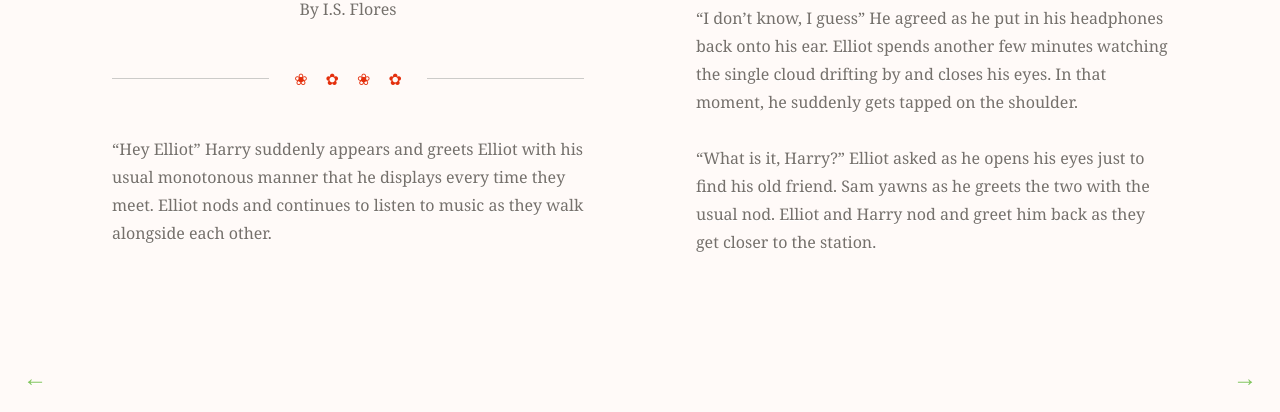
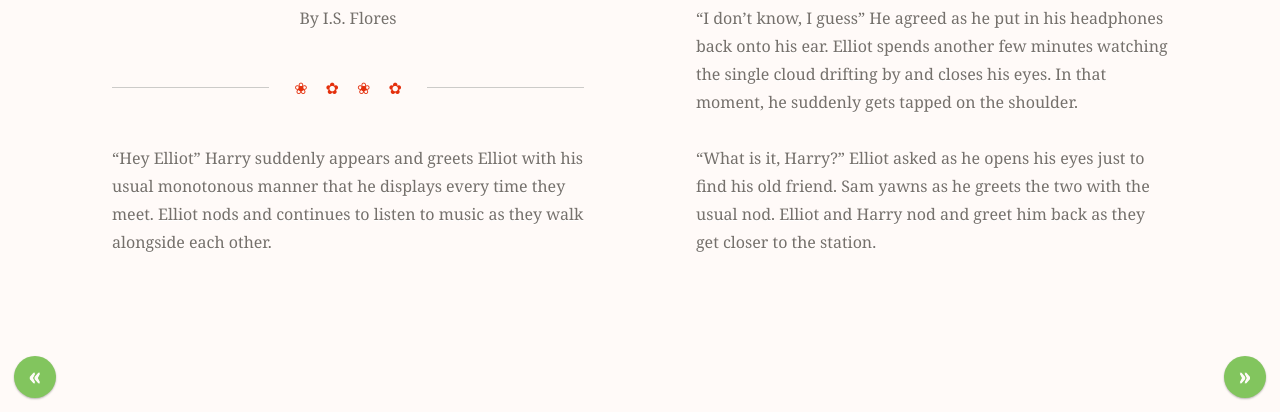
Before and after one commit to harveycabaguio/petals-gift, a plain HTML site: page index.html in a window 1280 px wide. Shown: the part 388-800 px from the top of the page. Drawn offline with nearby package versions, Linux system fonts and the light colour scheme; a web font is replaced by a local one.

Commit message:
footer fix; general fixes

```diff
--- a/index.html
+++ b/index.html
@@ -106,7 +106,7 @@
       <p><q>I guess this is where our real university life finally starts, right guys?</q> Harry whispers to the guys and laughs.</p>
       <hr />
     </div>
-    <div class="button" id="scrollLeft"><p>&larr;</p></div>
-    <div class="button" id="scrollRight"><p>&rarr;</p></div>
+    <div class="button" id="scrollLeft"><p>&laquo;</p></div>
+    <div class="button" id="scrollRight"><p>&raquo;</p></div>
   </body>
 </html>
--- a/styles.css
+++ b/styles.css
@@ -13,6 +13,9 @@ body {
   position: relative;
   width: calc(100vw - 112px);
   height: calc(100vh - 112px);
+  max-width: 1168px;
+  margin-left: auto;
+  margin-right: auto;
   padding: 56px;
 
   color: #75706b;
@@ -97,6 +100,7 @@ header::after {
   padding-left: 18px;
 
   background-color: #fffaf8;
+
   color: #E42F0C;
   line-height: 28px;
   text-align: center;
@@ -108,7 +112,8 @@ header::after {
   bottom: -14px;
 }
 header #the {
-  font-size: 40px;
+  font-size: 48px;
+  line-height: 56px;
 }
 header #petal {
   display: flex;
@@ -137,52 +142,32 @@ header p {
 .button {
   position: absolute;
   bottom: 14px;
-  display: inline-block;
+  display: flex;
+  align-items: baseline;
+  justify-content: center;
   width: 42px;
   height: 42px;
 
-  color: #82C55E;
+  color: #fffaf8;
   font-size: 24px;
   font-weight: 700;
   text-align: center;
+
+  background-color: #82C55E;
+  border-radius: 100%;
+  box-shadow: 0 1px 2px 0 rgba(0,0,0,0.28);
 }
 #scrollLeft {
   left: 14px;
 }
-#scrollLeft p:before {
-  content: "Prev";
-  position: absolute;
-  right: -28px;
-
-  font-size: 16px;
-  text-align: left;
-
-  opacity: 0;
-  transition: all 120ms ease-in-out;
-}
-#scrollLeft:hover p:before {
-  opacity: 1;
-}
 #scrollRight {
   right: 14px;
 }
-#scrollRight p:before {
-  content: "Next";
-  position: absolute;
-  left: -28px;
-
-  font-size: 16px;
-  text-align: right;
-
-  opacity: 0;
-  transition: all 120ms ease-in-out;
-}
-#scrollRight:hover p:before {
-  opacity: 1;
-}
 .button p {
   margin: 0;
-  line-height: 42px;
+  line-height: 38px;
+  user-select: none;
+  cursor: default;
 }
 
 @media screen and (max-width: 969px) {
```
